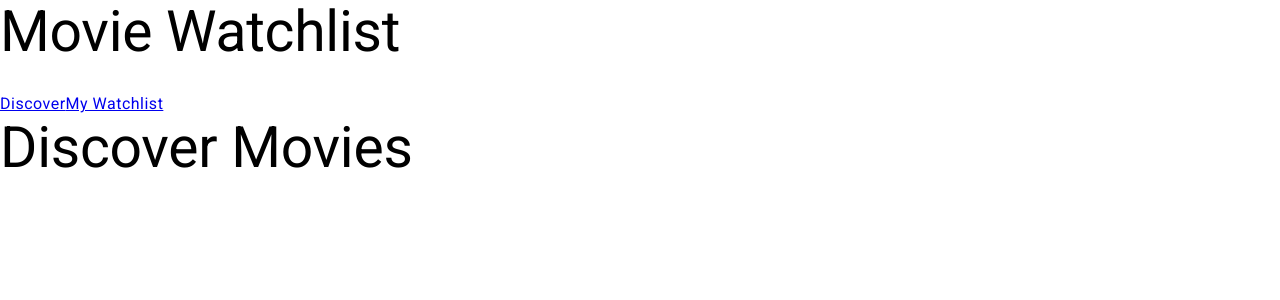
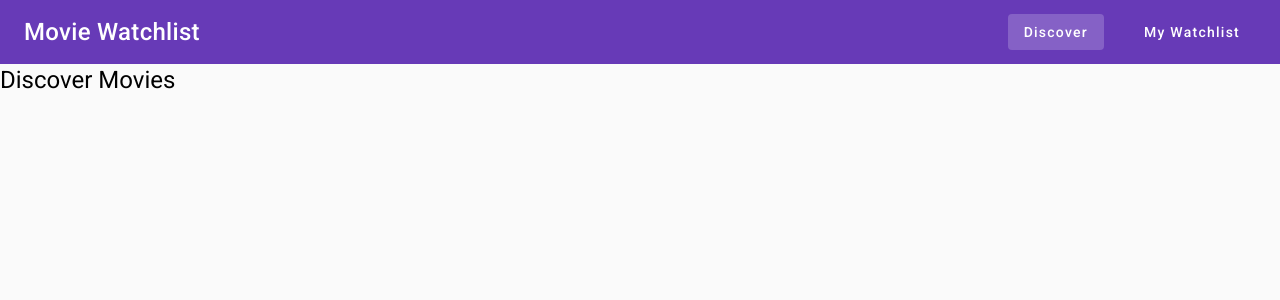
Before and after one commit to zeezooX/movie-watchlist, an Angular app: page /discover in a window 1280 px wide. Shown: the top 300 px of the page. Built offline with nearby package versions, Linux system fonts and the light colour scheme.

Commit message:
Finish nav bar

```diff
--- a/angular.json
+++ b/angular.json
@@ -93,7 +93,6 @@
               }
             ],
             "styles": [
-              "@angular/material/prebuilt-themes/cyan-orange.css",
               "src/styles.css"
             ],
             "scripts": []
--- a/src/app/app.component.css
+++ b/src/app/app.component.css
@@ -0,0 +1,66 @@
+.app-container {
+  min-height: 100vh;
+  display: flex;
+  flex-direction: column;
+}
+
+.navbar {
+  color: white;
+  padding: 16px 24px;
+  display: flex;
+  justify-content: space-between;
+  align-items: center;
+  box-shadow: 0 2px 4px rgba(0,0,0,0.1);
+}
+
+.nav-brand h1 {
+  margin: 0;
+  font-size: 1.5rem;
+  font-weight: 500;
+}
+
+.nav-links {
+  display: flex;
+  gap: 24px;
+}
+
+.nav-links a {
+  color: white;
+  text-decoration: none;
+  padding: 8px 16px;
+  border-radius: 4px;
+  transition: background-color 0.2s;
+}
+
+.nav-links a:hover {
+  background-color: rgba(255, 255, 255, 0.1);
+}
+
+.nav-links a.active {
+  background-color: rgba(255, 255, 255, 0.2);
+  font-weight: 500;
+}
+
+.main-content {
+  flex: 1;
+  background-color: #fafafa;
+}
+
+@media (max-width: 768px) {
+  .navbar {
+    padding: 12px 16px;
+  }
+
+  .nav-brand h1 {
+    font-size: 1.25rem;
+  }
+
+  .nav-links {
+    gap: 16px;
+  }
+
+  .nav-links a {
+    padding: 6px 12px;
+    font-size: 0.9rem;
+  }
+}
--- a/src/app/app.component.html
+++ b/src/app/app.component.html
@@ -1,13 +1,13 @@
 <div class="app-container">
-  <nav class="navbar">
+  <mat-toolbar color="primary" class="navbar">
     <div class="nav-brand">
       <h1>Movie Watchlist</h1>
     </div>
     <div class="nav-links">
-      <a routerLink="/discover" routerLinkActive="active">Discover</a>
-      <a routerLink="/watchlist" routerLinkActive="active">My Watchlist</a>
+      <a mat-button routerLink="/discover" routerLinkActive="active">Discover</a>
+      <a mat-button routerLink="/watchlist" routerLinkActive="active">My Watchlist</a>
     </div>
-  </nav>
+  </mat-toolbar>
 
   <main class="main-content">
     <router-outlet></router-outlet>
--- a/src/app/app.component.ts
+++ b/src/app/app.component.ts
@@ -1,10 +1,12 @@
 import { Component } from '@angular/core';
 import { RouterOutlet, RouterModule } from '@angular/router';
+import { MatToolbarModule } from '@angular/material/toolbar';
+import { MatButtonModule } from '@angular/material/button';
 
 @Component({
   selector: 'app-root',
   standalone: true,
-  imports: [RouterOutlet, RouterModule],
+  imports: [RouterOutlet, RouterModule, MatToolbarModule, MatButtonModule],
   templateUrl: './app.component.html',
   styleUrl: './app.component.css'
 })
--- a/src/styles.css
+++ b/src/styles.css
@@ -1,4 +1,5 @@
 /* You can add global styles to this file, and also import other style files */
+@import '@angular/material/prebuilt-themes/deeppurple-amber.css';
 
 html, body { height: 100%; }
 body { margin: 0; font-family: Roboto, "Helvetica Neue", sans-serif; }
```
